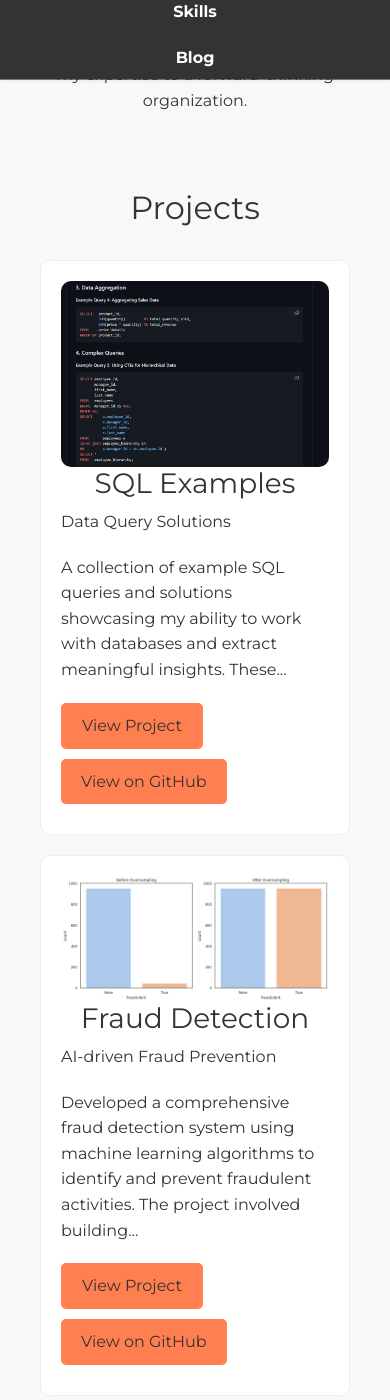
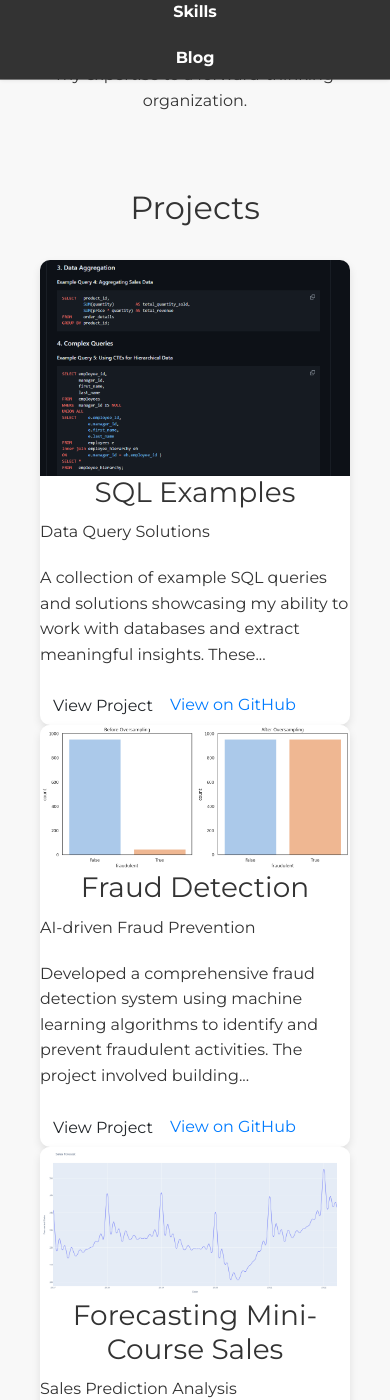
Before and after one commit to rgrantham82/rgrantham82.github.io, a Jekyll site: the page built from index.html, in a window 390 px wide and 1400 px high, scrolled down 1643 px. Built offline with Jekyll 4.4.1, drawn with Linux system fonts in a browser that asks for light colours; nearby versions of some CDN libraries.

Commit message:
Update styles.css

```diff
--- a/assets/css/styles.css
+++ b/assets/css/styles.css
@@ -56,7 +56,6 @@
     padding: 5px 0;
 }
 
-/* Navbar */
 .navbar {
     display: flex;
     justify-content: space-between;
@@ -94,23 +93,13 @@
     border: none;
     cursor: pointer;
     padding: 10px;
-  display: block;
+    display: none; /* Hidden by default, shown in media query */
 }
 
-/* Navbar links container */
-.nav-links {
-  list-style-type: none;
-  margin: 0;
-  padding: 0;
-  display: flex;
-  align-items: center;
+.navbar-toggle i {
+    font-size: 1.5rem;
 }
 
-.nav-links li {
-  margin-right: 20px;
-}
-
-/* Styles for expanded navbar on larger screens */
 @media screen and (min-width: 768px) {
     .navbar {
         display: flex;
@@ -128,15 +117,40 @@
     }
 }
 
+@media (max-width: 768px) {
     .navbar-toggle {
-    background: 0;
-    border: 0;
-    cursor: pointer;
-    display: none;
+        display: block; /* Show toggle button on smaller screens */
     }
 
-.navbar-toggle i {
-    font-size: 1.5rem;
+    .nav-links {
+        position: absolute;
+        top: 70px;
+        left: 0;
+        width: 100%;
+        flex-direction: column;
+        align-items: center;
+        background-color: var(--header-footer-background);
+        transform: translateY(-100%);
+        transition: transform 0.3s ease-in-out;
+    }
+
+    .nav-links li {
+        margin: 10px 0;
+    }
+
+    .nav-links.active {
+        transform: translateY(0);
+    }
+
+    .contact-container {
+        flex-direction: column;
+    }
+
+    .contact-info,
+    .contact-form {
+        flex: 1 1 100%;
+        margin-bottom: 20px;
+    }
 }
 
 /* Main content areas */
@@ -147,14 +161,11 @@
     transition: margin-top 0.3s;
 }
 
-/* Centering all section headers */
-h2,
-h3 {
+h2, h3, section h2 {
     text-align: center;
 }
 
-h2,
-p {
+h2, p {
     margin-bottom: 1em;
 }
 
@@ -175,6 +186,8 @@
     flex-direction: column;
     align-items: center;
     transition: transform 0.3s, opacity 0.3s;
+    animation: slideInFromBottom 1s ease-in-out;
+    animation-fill-mode: both;
 }
 
 .social-icons {
@@ -183,6 +196,7 @@
     margin-top: 10px;
     opacity: 0;
     transition: opacity 0.5s ease-out;
+    animation: fadeIn 1s ease-out 0.5s forwards;
 }
 
 .social-icons li {
@@ -196,42 +210,6 @@
     transition: color 0.3s;
 }
 
-.social-icons a:hover {
-  color: var(--primary-color);
-}
-
-/* Animation for footer content */
-.footer-content {
-  animation: slideInFromBottom 1s ease-in-out;
-  animation-fill-mode: both;
-}
-
-/* Animation for social icons */
-.social-icons {
-  animation: fadeIn 1s ease-out 0.5s forwards;
-}
-
-@keyframes slideInFromBottom {
-  from {
-    transform: translateY(50px);
-    opacity: 0;
-  }
-  to {
-    transform: translateY(0);
-    opacity: 1;
-  }
-}
-
-@keyframes fadeIn {
-  from {
-    opacity: 0;
-  }
-  to {
-    opacity: 1;
-  }
-}
-
-/* Hero section */
 .hero {
     background: linear-gradient(135deg, #87CEEB, #E0FFFF);
     color: #fff;
@@ -282,39 +260,6 @@
     background-color: #0056b3;
 }
 
-/* Keyframes for animations */
-@keyframes fadeIn {
-  from {
-    opacity: 0;
-  }
-  to {
-    opacity: 1;
-  }
-}
-
-@keyframes slideInFromLeft {
-  from {
-    transform: translateX(-100%);
-    opacity: 0;
-  }
-  to {
-    transform: translateX(0);
-    opacity: 1;
-  }
-}
-
-@keyframes slideInFromRight {
-  from {
-    transform: translateX(100%);
-    opacity: 0;
-  }
-  to {
-    transform: translateX(0);
-    opacity: 1;
-  }
-}
-
-/* Sections */
 .section {
     padding: 60px 20px;
     margin: 60px auto;
@@ -330,7 +275,6 @@
     animation: fadeInUp 1s ease-in;
 }
 
-/* About Section */
 .about-container {
     display: flex;
     align-items: center;
@@ -361,8 +305,6 @@
     color: var(--text-color);
     animation: slideInFromBottom 1s ease-in;
 }
-
-/* Blog section */
 
 #blog {
     padding: 60px 0;
@@ -399,101 +341,111 @@
     animation: slideInFromRight 1s ease-in;
 }
 
-/* Projects section */
-
 #projects {
     padding: 60px 0;
     animation: fadeIn 1s ease-in;
 }
 
-.projects-container {
-    display: grid;
-    grid-template-columns: repeat(auto-fit, minmax(250px, 1fr));
+.project-grid {
+    display: flex;
+    flex-wrap: wrap;
     gap: 20px;
     justify-content: center;
 }
 
 .project-card {
-    background-color: #fff;
-    border: 1px solid #eee;
+    background: #fff;
     border-radius: 10px;
-    padding: 20px;
+    box-shadow: 0 4px 8px rgba(0, 0, 0, 0.1);
+    overflow: hidden;
     transition: transform 0.3s, box-shadow 0.3s;
-    animation: zoomIn 1s ease-in;
+    width: 100%;
+    max-width: 400px;
+}
+
+.project-card:hover {
+    transform: translateY(-5px);
+    box-shadow: 0 8px 16px rgba(0, 0, 0, 0.2);
 }
 
 .project-card img {
-    max-width: 100%;
-    border-radius: 10px;
-    transition: transform 0.3s, opacity 0.3s;
+    width: 100%;
+    height: auto;
 }
 
-.project-card img:hover {
-    transform: scale(1.05);
-    opacity: 0.8;
+.project-card .project-content {
+    padding: 20px;
+}
+
+.project-card h3 {
+    margin-bottom: 10px;
+    animation: slideInFromLeft 1s ease-in;
 }
 
 .project-card p {
     margin-bottom: 20px;
-}
-
-.project-card .btn,
-.project-card .btn-github {
-    background-color: var(--accent-color);
-    color: var(--text-color);
-    padding: 10px 20px;
-    text-decoration: none;
-    border-radius: 5px;
-    display: inline-block;
-    margin-bottom: 10px;
-    transition: background-color 0.3s;
-}
-
-.project-card:hover {
-    transform: translateY(-5px);
-}
-
-.project-card .btn:hover,
-.project-card .btn-github:hover {
-    background-color: rgba(255, 171, 64, 0.9);
+    animation: slideInFromRight 1s ease-in;
 }
 
 /* Contact section */
 
-.contact-section {
-    padding: 60px 20px;
-    margin: 0 20px;
-    background-color: #f9f9f9;
+#contact {
+    padding: 60px 0;
+    background-color: var(--primary-color-dark);
+    color: var(--header-footer-text);
     animation: fadeIn 1s ease-in;
 }
 
 .contact-container {
     display: flex;
+    justify-content: space-between;
     flex-wrap: wrap;
-    justify-content: space-between;
+    gap: 20px;
+}
+
+.contact-info, .contact-form {
+    flex: 1 1 45%;
+    min-width: 300px;
 }
 
 .contact-info {
-    flex: 1 1 40%;
-    margin-bottom: 20px;
-    animation: slideInFromLeft 1s ease-in;
+    display: flex;
+    flex-direction: column;
+    justify-content: center;
 }
 
-.contact-form {
-    flex: 1 1 55%;
+.contact-info h3 {
+    margin-bottom: 20px;
+}
+
+.contact-info p, .contact-info a {
+    margin-bottom: 10px;
+    color: var(--header-footer-text);
+    text-decoration: none;
+    animation: fadeIn 1s ease-in;
+}
+
+.contact-info a:hover {
+    color: var(--accent-color);
+}
+
+.contact-form form {
     display: flex;
     flex-direction: column;
-    animation: slideInFromRight 1s ease-in;
 }
 
-.contact-form input,
-.contact-form textarea {
-    width: 100%;
+.contact-form label {
+    margin-bottom: 5px;
+    color: var(--header-footer-text);
+    font-weight: bold;
+}
+
+.contact-form input, .contact-form textarea {
+    margin-bottom: 10px;
     padding: 10px;
-    margin-bottom: 10px;
-    border: 1px solid #ccc;
+    border: none;
     border-radius: 5px;
-    font-size: 1rem;
+    background-color: #fff;
 }
 
 .contact-form input[type="submit"] {
@@ -501,49 +453,14 @@
     color: #fff;
     border: none;
     cursor: pointer;
-    transition: background-color 0.3s;
+    transition: background-color 0.3s ease;
 }
 
 .contact-form input[type="submit"]:hover {
-    background-color: rgba(255, 171, 64, 0.9);
+    background-color: darken(var(--accent-color), 10%);
 }
 
-/* Center section headers */
-section h2 {
-  text-align: center;
-}
-
-/* Skills section styling */
-.skills-container {
-  display: grid;
-  grid-template-columns: 1fr;
-  gap: 20px;
-  justify-items: center;
-  margin: 0 auto;
-  max-width: 800px;
-}
-
-.skills-list {
-  display: grid;
-  grid-template-columns: 1fr 1fr;
-  gap: 10px;
-  list-style: none;
-  padding: 0;
-  text-align: center;
-}
-
-.skills-list li {
-  margin: 10px 0;
-}
-
-/* Responsive design */
-@media (max-width: 768px) {
-  .skills-list {
-    grid-template-columns: 1fr;
-  }
-}
-
-/* Animations */
+/* Keyframes for animations */
 
 @keyframes fadeIn {
     from {
@@ -587,6 +504,17 @@
     }
 }
 
+@keyframes fadeInUp {
+    from {
+        opacity: 0;
+        transform: translateY(20px);
+    }
+    to {
+        opacity: 1;
+        transform: translateY(0);
+    }
+}
+
 @keyframes zoomIn {
     from {
         transform: scale(0.8);
@@ -597,74 +525,3 @@
         opacity: 1;
     }
 }
-
-@keyframes fadeInUp {
-    from {
-        transform: translateY(20px);
-        opacity: 0;
-    }
-    to {
-        transform: translateY(0);
-        opacity: 1;
-    }
-}
-
-/* Utility classes */
-
-.text-center {
-    text-align: center;
-}
-
-.mt-1 {
-    margin-top: 1rem;
-}
-
-.mb-1 {
-    margin-bottom: 1rem;
-}
-
-.mt-2 {
-    margin-top: 2rem;
-}
-
-.mb-2 {
-    margin-bottom: 2rem;
-}
-
-/* Media queries */
-
-@media (max-width: 768px) {
-    .navbar-toggle {
-        display: block;
-    }
-
-    .nav-links {
-        position: absolute;
-        top: 70px;
-        left: 0;
-        width: 100%;
-        flex-direction: column;
-        align-items: center;
-        background-color: var(--header-footer-background);
-        transform: translateY(-100%);
-        transition: transform 0.3s ease-in-out;
-    }
-
-    .nav-links li {
-        margin: 10px 0;
-    }
-
-    .nav-links.active {
-        transform: translateY(0);
-    }
-
-    .contact-container {
-        flex-direction: column;
-    }
-
-    .contact-info,
-    .contact-form {
-        flex: 1 1 100%;
-        margin-bottom: 20px;
-    }
-}
```
Lines whose indentation alone changed are shown as unchanged.
